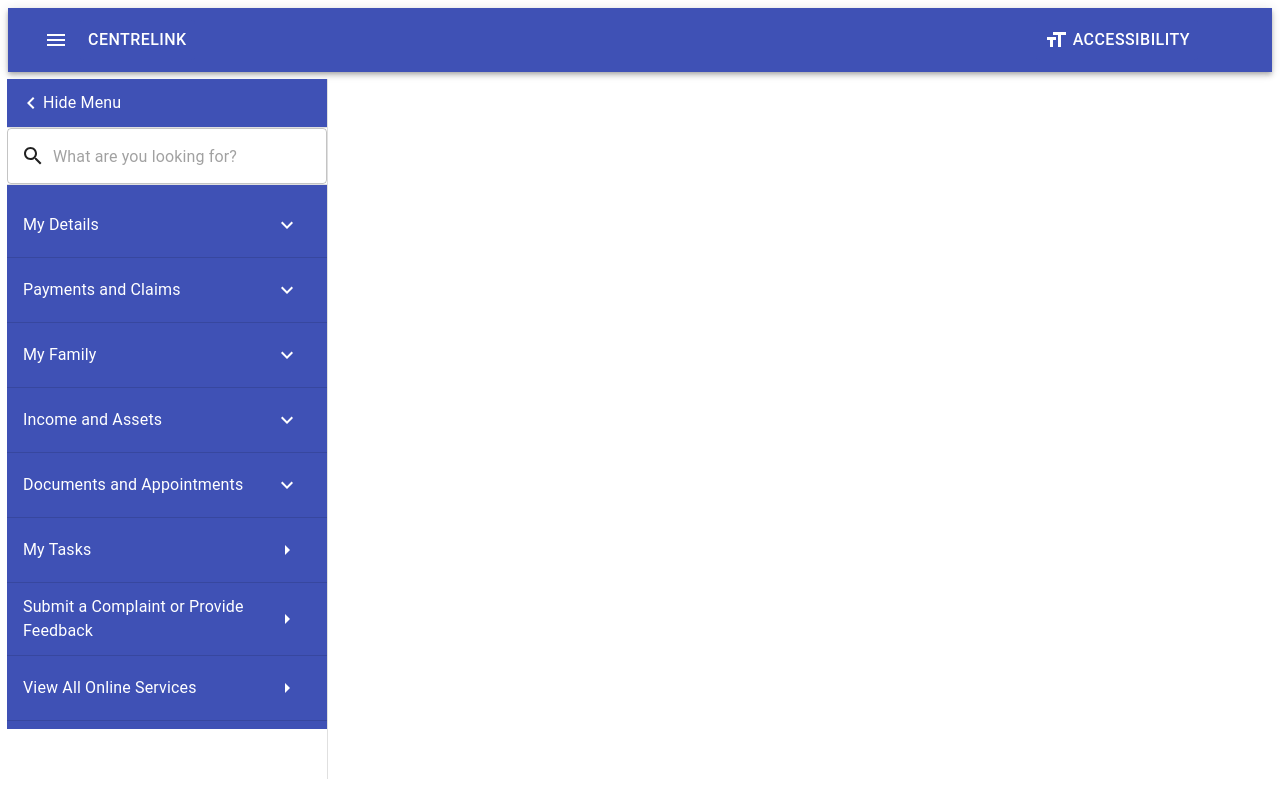
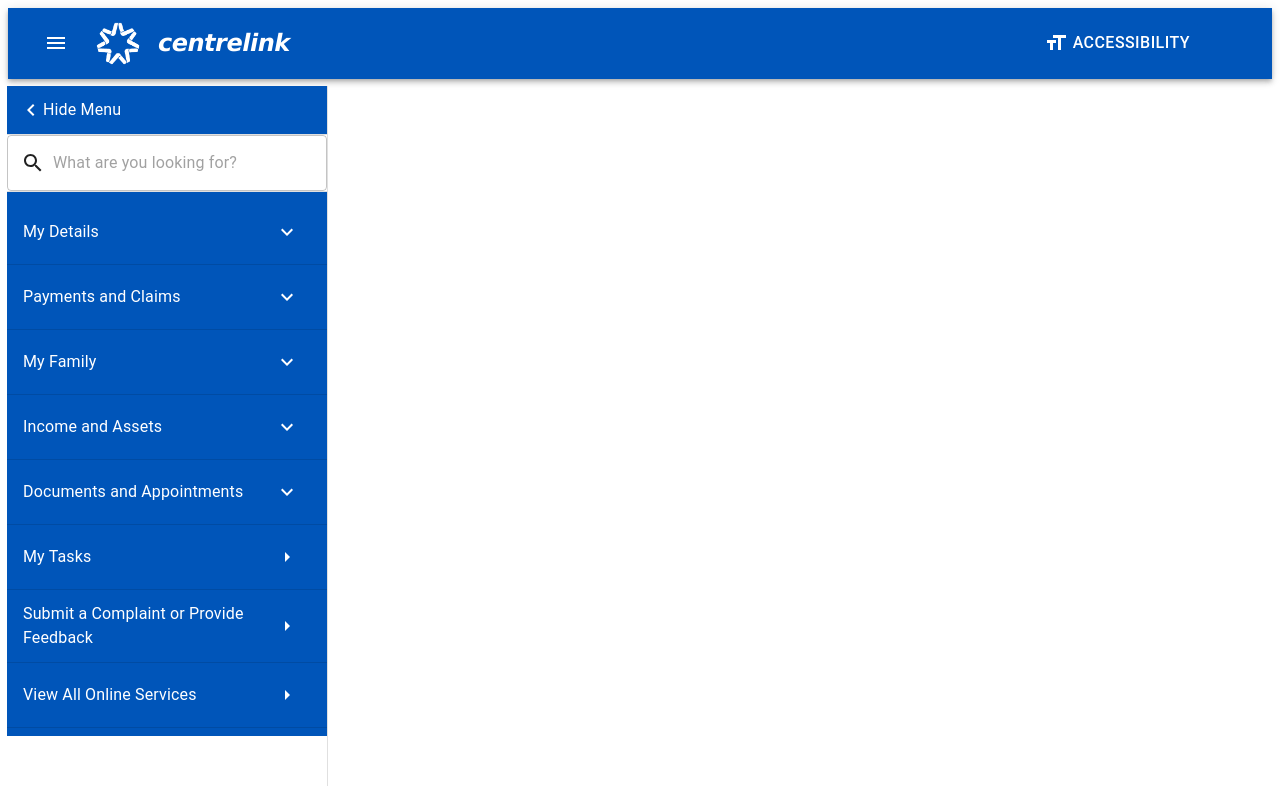
Before and after one commit to hoang-phan98/reactjs-adaptable-ui, a React (Create React App) app: page / in a window 1280 px wide. Built offline with nearby package versions, Linux system fonts and the light colour scheme.

Commit message:
Added styling to available components

```diff
--- a/src/components/extended/AdaptableMenu.js
+++ b/src/components/extended/AdaptableMenu.js
@@ -123,7 +123,9 @@
             variant="persistent"
             anchor="right"
             open={showAdaptableMenu}>
-            <AdaptableBox>
+            <AdaptableBox style={{
+                   backgroundColor: '#0055B9'
+                }}>
                 <IconButton color="inherit" onClick={() => setShowAdaptableMenu(false)}>
                     <Typography align="right">Hide Menu</Typography>
                     <ChevronRightIcon />
--- a/src/components/extended/AppNavBar.js
+++ b/src/components/extended/AppNavBar.js
@@ -8,11 +8,14 @@
 import AdaptableToolBar from '../adaptable/AdaptableToolBar';
 import AdaptableMenu from './AdaptableMenu';
 import FormatSizeIcon from '@material-ui/icons/FormatSize';
+import logo from '../images/logo.png';
 
 const useStyles = makeStyles(() => ({
     root: {
         position: "static",
     },
+
+
 }))
 
 export default function AppNavBar() {
@@ -20,21 +23,29 @@
     const [showSideNav, setShowSideNav] = useState(true);
     const [showAdaptableMenu, setShowAdaptableMenu] = useState(false);
 
+
     return (
         <>
             <AdaptableAppBar className={classes.root}>
-                <AdaptableToolBar>
+                <AdaptableToolBar style={{backgroundColor: '#0055B9'}}>
                     <IconButton
                         color="inherit"
                         onClick={() => setShowSideNav(!showSideNav)}>
                         <MenuIcon />
                     </IconButton>
-                    <AdaptableButton>
-                        Centrelink
+                    <AdaptableButton style={{ backgroundColor: '#0055B9'}}>
+                        <img src={logo} style= {{ width: '60px', paddingRight:'10px'}}/>
+                        <text style={{
+                            fontFamily: 'Verdana',
+                            fontStyle: 'italic',
+                            fontWeight: 'bold',
+                            fontSize: 'x-large',
+                            textTransform: 'none',
+                            letterSpacing: '-0.5px' }}>  centrelink</text>
                     </AdaptableButton>
                     <AdaptableButton
                         onClick={() => setShowAdaptableMenu(!showAdaptableMenu)}
-                        style={{ marginLeft: 'auto', marginRight: '50px' }}>
+                        style={{ marginLeft: 'auto', marginRight: '50px', backgroundColor: '#0055B9' }}>
                         <FormatSizeIcon />
                         <text style={{ marginLeft: '5px' }}>Accessibility</text>
                     </AdaptableButton>
--- a/src/components/extended/AppSideNav.js
+++ b/src/components/extended/AppSideNav.js
@@ -19,7 +19,7 @@
         top: "auto",
         height: "calc(100vh - 100px)",
         overflowY: "scroll",
-        width: "25%"
+        width: "25%",
     }
 }))
 
@@ -36,7 +36,7 @@
             variant="persistent"
             anchor="left"
             open={showSideNav}>
-            <AdaptableBox>
+            <AdaptableBox style={{ backgroundColor: '#0055B9'}}>
                 <IconButton color="inherit" onClick={() => setShowSideNav(false)}>
                     <ChevronLeftIcon />
                     <Typography>Hide Menu</Typography>
@@ -45,7 +45,7 @@
             <Divider />
             <SearchBar />
             <Divider />
-            <AdaptableList>
+            <AdaptableList style={{backgroundColor: '#0055B9'}}>
                 {SideNavData.map((item, index) => {
                     return <SideNavItem item={item} key={index} />;
                 })}
--- a/src/components/extended/SideNavItem.js
+++ b/src/components/extended/SideNavItem.js
@@ -11,7 +11,7 @@
 
     return (
         <>
-            <AdaptableListItem optional button onClick={() => setShowSubNav(!showSubNav)}>
+            <AdaptableListItem style={{ backgroundColor: '#0055B9'}} optional button onClick={() => setShowSubNav(!showSubNav)}>
                 <>
                     <ListItemText variant="body1">
                         {item.title}
@@ -43,7 +43,7 @@
 
     return (
         <>
-            <AdaptableListItem button onClick={() => setShowSubNav(!showSubNav)}>
+            <AdaptableListItem style={{ backgroundColor: '#0055B9'}} button onClick={() => setShowSubNav(!showSubNav)}>
                 <>
                     {item.icon}
                     <ListItemText variant="body1">
```
Also changed, not shown: src/components/images/logo.png (added).
